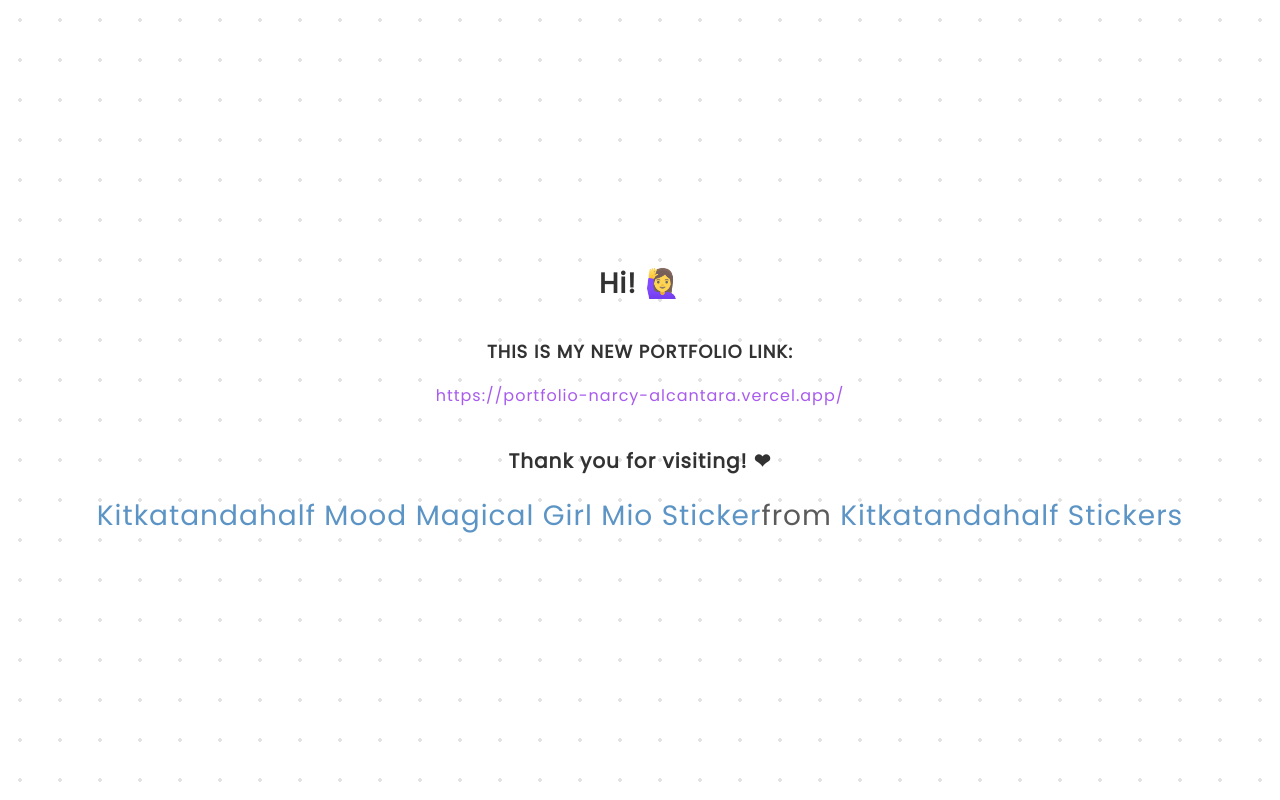
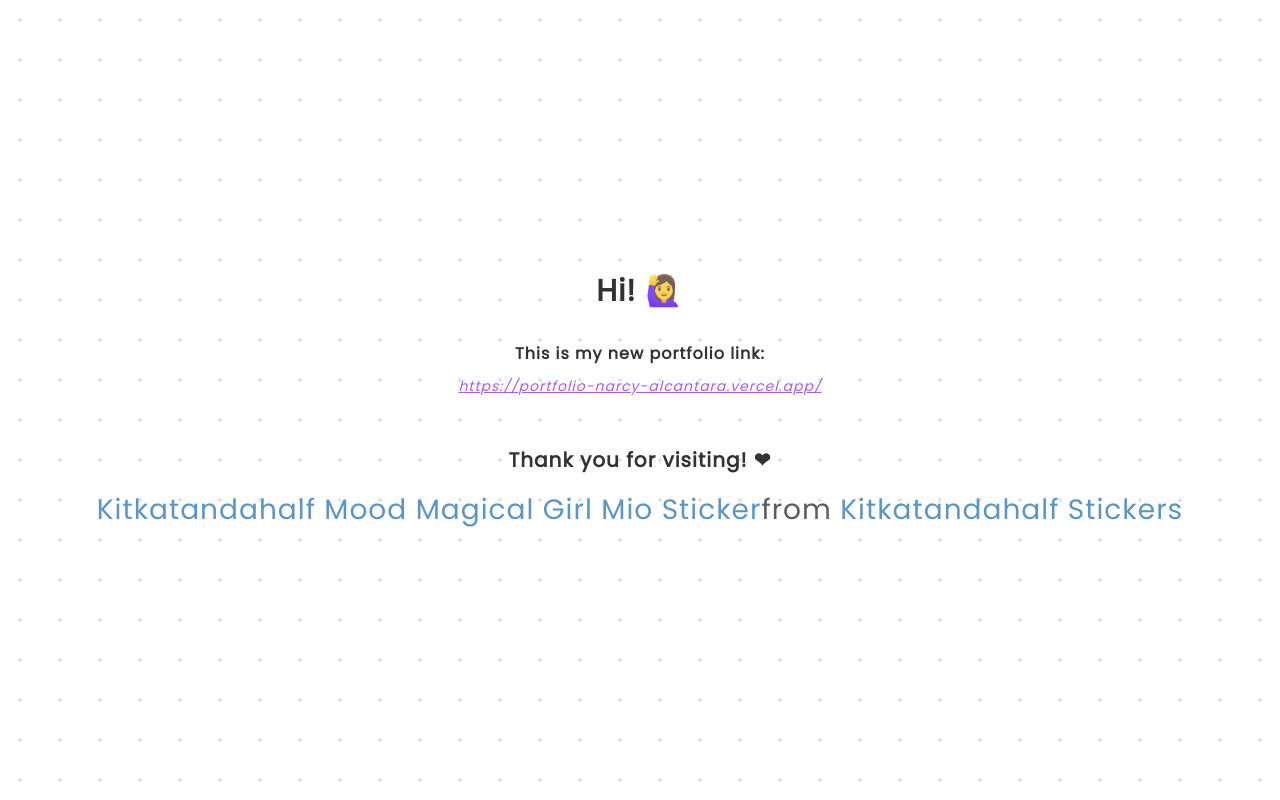
Before and after one commit to naralcantara001/naralcantara001.github.io, a plain HTML site: page index.html in a window 1280 px wide. Drawn offline with nearby package versions, Linux system fonts and the light colour scheme; a script that the page names is missing.

Commit message:
Add files via upload

```diff
--- a/index.html
+++ b/index.html
@@ -41,14 +41,14 @@ background-image: radial-gradient(#ddd 2px, #fff 2px);
 background-size: 40px 40px;
 letter-spacing: 1px;
     ">
-        <p class="" style="color: black; font-weight: bold;">
+        <p class="" style="color: black; font-weight: bold; font-size: 30px;">
             Hi! 🙋‍♀️
         </p>
-        <p style="color: black; font-size: 18px; margin-top: 25px; font-weight: bold;">
-            THIS IS MY NEW PORTFOLIO LINK:
+        <p style="color: black; font-size: 16px; margin-top: 20px; font-weight: bold;">
+            This is my new portfolio link:
         </p>
-        <a style="font-size: 16px; color:#9333ea; margin-top: 10px;" href="https://portfolio-narcy-alcantara.vercel.app/">https://portfolio-narcy-alcantara.vercel.app/</a>
-        <p style="color: black; font-size: 20px; margin-top: 40px; font-weight: bold; margin-bottom: 20px;">
+        <a style="font-size: 14px; color:#9333ea; margin-top: 0px; font-style: italic; text-decoration: underline;" href="https://portfolio-narcy-alcantara.vercel.app/">https://portfolio-narcy-alcantara.vercel.app/</a>
+        <p style="color: black; font-size: 20px; margin-top: 50px; font-weight: bold; margin-bottom: 15px;">
             Thank you for visiting! ❤
         </p>
         <!-- <img src="https://tenor.com/view/kitkatandahalf-mood-magical-girl-mio-magical-girl-thank-you-thanks-gif-19742484"> -->
```
